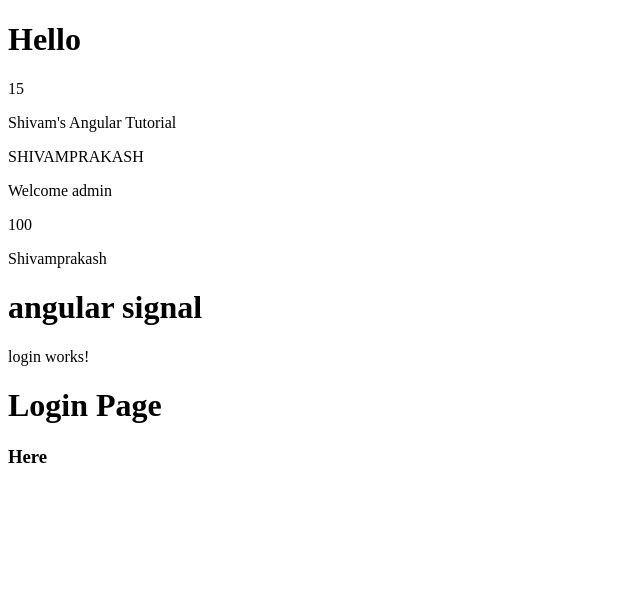
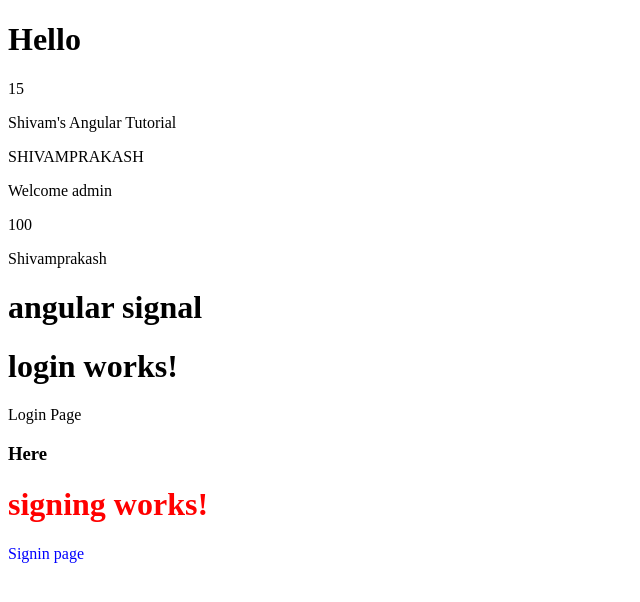
Before and after one commit to shivamprakash2909/Angular-Tutorial, an Angular app: page / in a window 1280 px wide. Shown: the top 602 px of the page, without its empty margins (0-640 px from the left). Built offline with nearby package versions, Linux system fonts and the light colour scheme.

Commit message:
custom-components completed

```diff
--- a/src/app/app.html
+++ b/src/app/app.html
@@ -7,3 +7,5 @@
 <p>{{getUser()}}</p>
 <h1>{{title2()}}</h1>
 <app-login></app-login>
+<h3>Here</h3>
+<app-signin></app-signin>
--- a/src/app/app.ts
+++ b/src/app/app.ts
@@ -1,10 +1,10 @@
 import { Component, signal } from '@angular/core';
-import { RouterOutlet } from '@angular/router';
 import { Login } from './login/login';
+import { Signin } from './signin/signin';
 
 @Component({
   selector: 'app-root',
-  imports: [RouterOutlet, Login],
+  imports: [Login, Signin],
   templateUrl: './app.html',
   styleUrl: './app.css'
 })
--- a/src/app/login/login.html
+++ b/src/app/login/login.html
@@ -1,3 +1,2 @@
-<p>login works!</p>
-<h1>{{title}}</h1>
-<h3>Here</h3>
+<h1>login works!</h1>
+<p>{{title}}</p>
--- /dev/null
+++ b/src/app/signin/signin.css
@@ -0,0 +1,6 @@
+p {
+  color: blue;
+}
+h1 {
+  color: red;
+}
--- /dev/null
+++ b/src/app/signin/signin.html
@@ -0,0 +1,2 @@
+<h1>signing works!</h1>
+<p>{{title}}</p>
--- /dev/null
+++ b/src/app/signin/signin.ts
@@ -0,0 +1,11 @@
+import { Component } from "@angular/core";
+
+@Component({
+    selector: 'app-signin',
+    imports: [],
+    templateUrl: './signin.html',
+    styleUrl: './signin.css',
+})
+export class Signin {
+    title = 'Signin page';
+}
```
